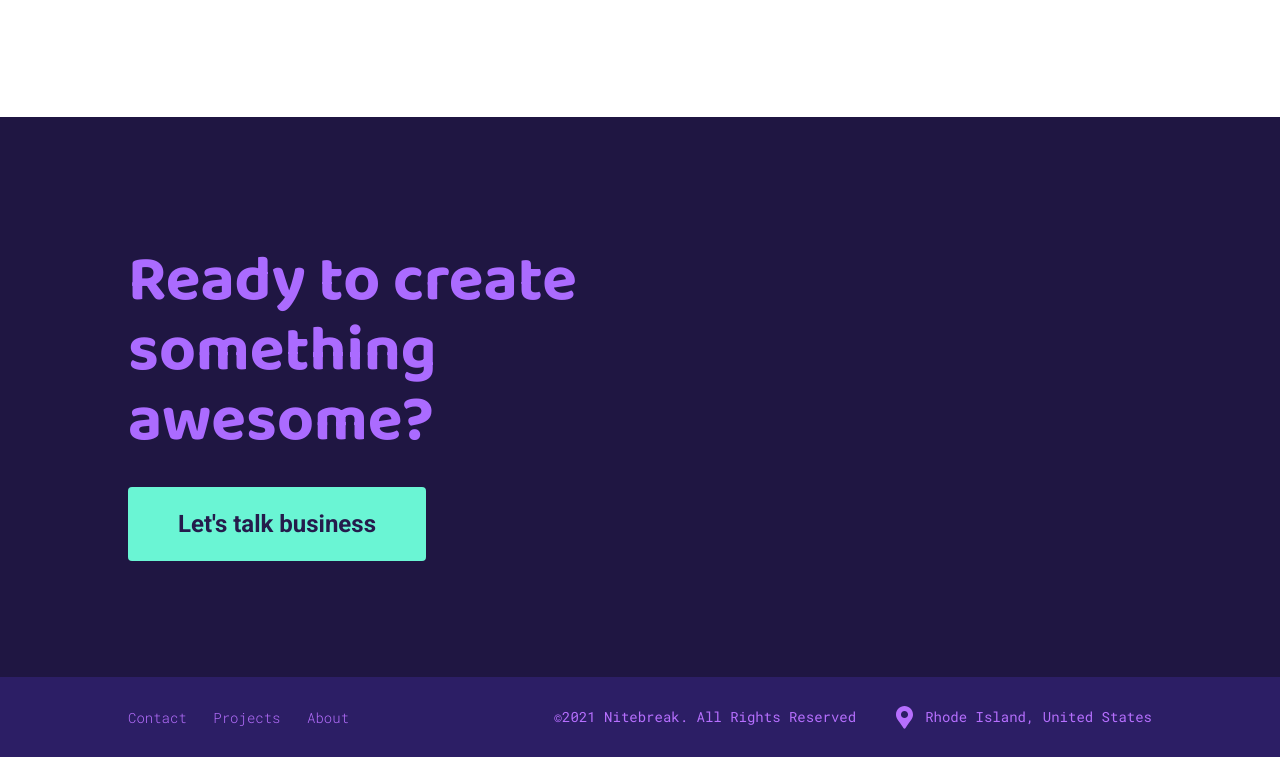
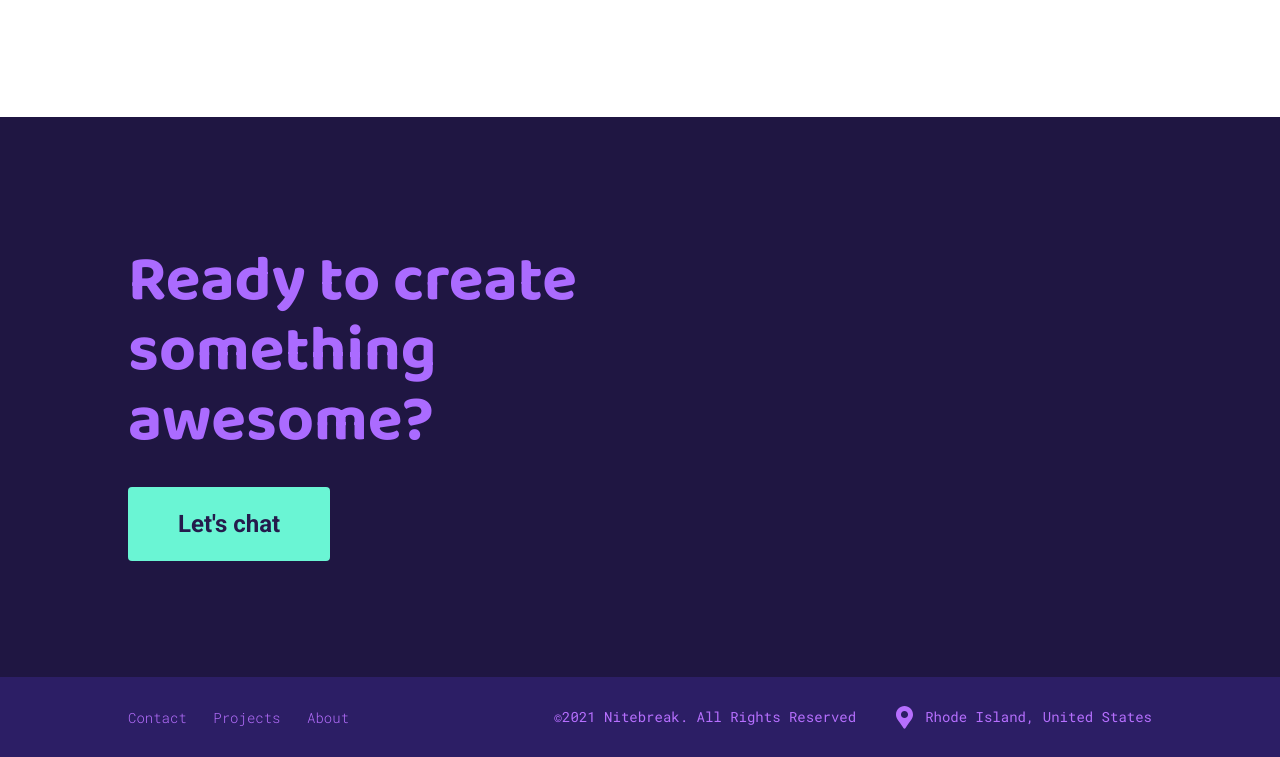
Before and after one commit to JoshCimbron/nitebreak, a plain HTML site: page about.html in a window 1280 px wide. Shown: the part 1364-2121 px from the top of the page. Drawn offline with Linux system fonts and the light colour scheme.

Commit message:
Update about.html

```diff
--- a/about.html
+++ b/about.html
@@ -65,7 +65,7 @@
         <div class="width-60">
             <div class="contact-content">
             <h2>Ready to create something awesome?</h2>
-            <a href="contact.html" class="button" id="button-solid-dark">Let's talk business</a>
+            <a href="contact.html" class="button" id="button-solid-dark">Let's chat</a>
         </div></div>
         </section>
 
```
